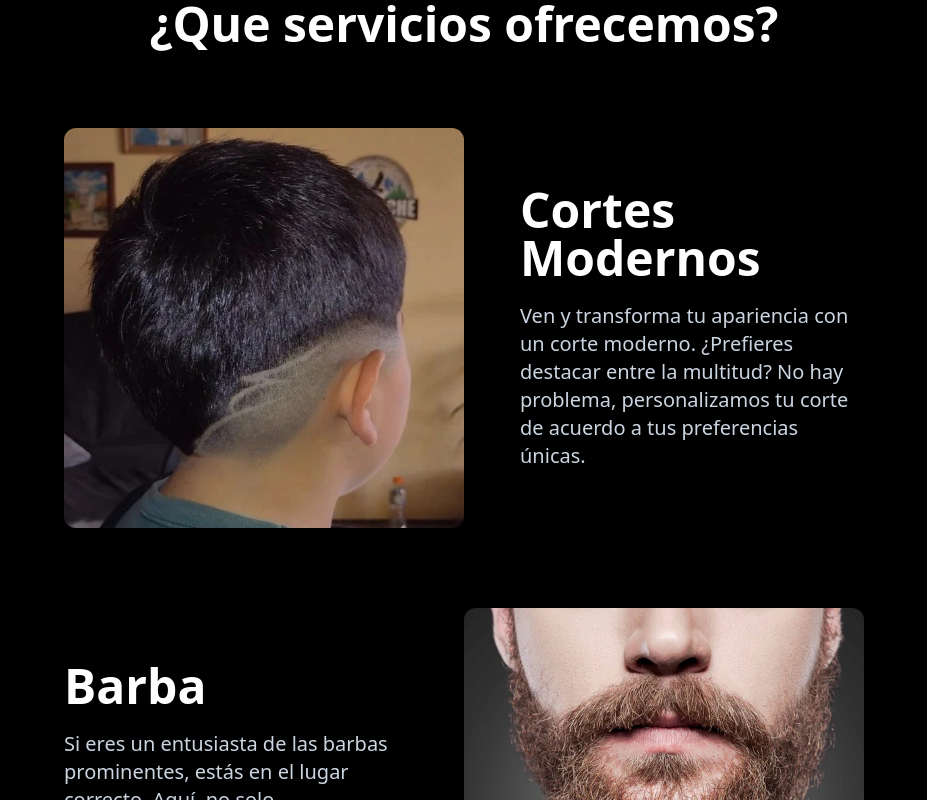
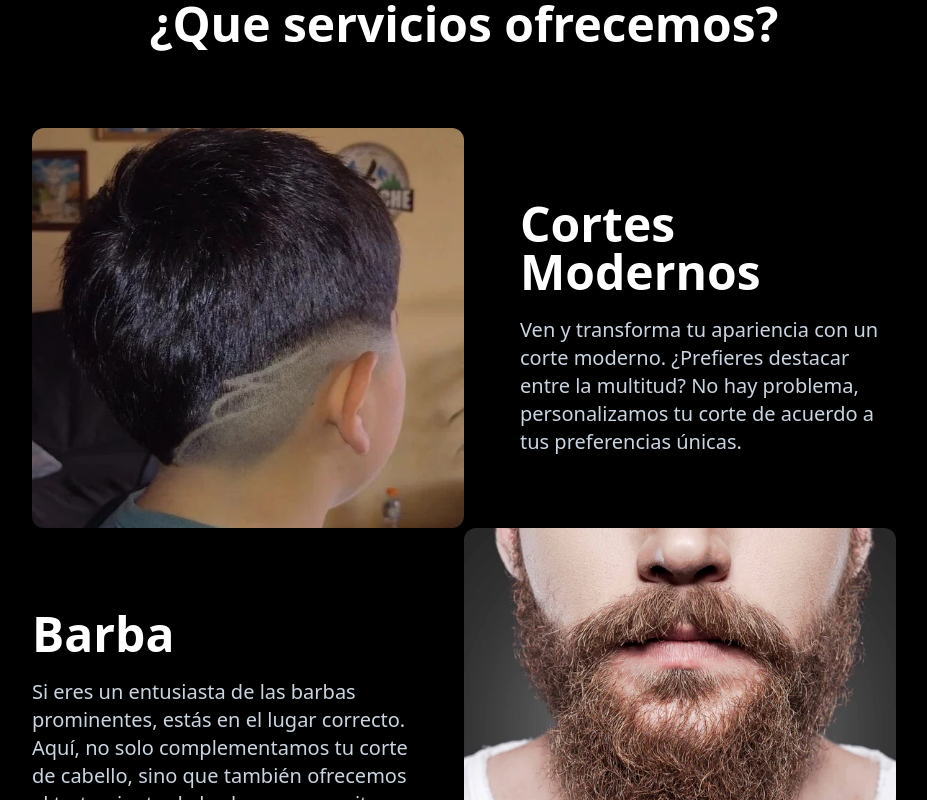
Before and after one commit to Alejo9601/don-ribete-barber, a React (Vite) app in the folder patagon-barber-frontend/: page / in a window 1280 px wide. Shown: the part 880-1680 px from the top of the page, without its empty margins (176-1103 px from the left). Built offline with nearby package versions, Linux system fonts and the light colour scheme.

Commit message:
Added component to wrap Business Services section

```diff
--- a/patagon-barber-frontend/src/components/BusinessServices/ServiceContainer.tsx
+++ b/patagon-barber-frontend/src/components/BusinessServices/ServiceContainer.tsx
@@ -1,3 +1,5 @@
+import { WithMarginWrapper } from '../WithMarginWrapper'
+
 const ServiceContainer = ({
   children,
   reversed
@@ -7,13 +9,13 @@ const ServiceContainer = ({
   reversed: boolean
 }) => {
   return (
-    <section className="flex flex-col gap-12 px-20 lg:px-40 xl:px-60 service opacity-0">
+    <article className="flex service opacity-0">
       <div
         className={`flex flex-col ${reversed ? 'lg:flex-row-reverse' : 'lg:flex-row'} h-fit lg:h-[400px]`}
       >
         {children}
       </div>
-    </section>
+    </article>
   )
 }
 
--- a/patagon-barber-frontend/src/components/BusinessServices/index.tsx
+++ b/patagon-barber-frontend/src/components/BusinessServices/index.tsx
@@ -4,6 +4,7 @@ import services from '../../assets/json/services.json'
 import Beard from '../../assets/images/beard.webp'
 import Haircut from '../../assets/images/haircut.webp'
 import Eyebrow from '../../assets/images/eyebrow.webp'
+import { WithMarginWrapper } from '../WithMarginWrapper'
 
 const descImages = [Haircut, Beard, Eyebrow]
 
@@ -13,7 +14,7 @@ function isOddIndex(index: number) {
 
 const BusinessServices = () => {
   return (
-    <>
+    <WithMarginWrapper>
       {services.map((service, index) => {
         return (
           <ServiceContainer reversed={isOddIndex(index)} key={index}>
@@ -26,7 +27,7 @@ const BusinessServices = () => {
           </ServiceContainer>
         )
       })}
-    </>
+    </WithMarginWrapper>
   )
 }
 
--- /dev/null
+++ b/patagon-barber-frontend/src/components/WithMarginWrapper/index.tsx
@@ -0,0 +1,15 @@
+import { ReactNode } from 'react'
+
+export function WithMarginWrapper({
+  children,
+  customClasses = ''
+}: {
+  children: ReactNode
+  customClasses?: string
+}) {
+  return (
+    <section className={`px-28 md:px-40 lg:px-32 xl:px-52 ${customClasses}`}>
+      {children}
+    </section>
+  )
+}
```
